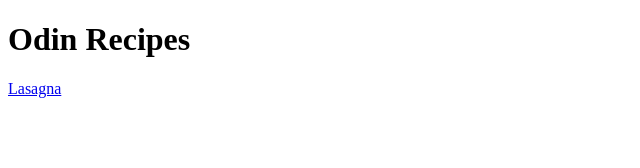
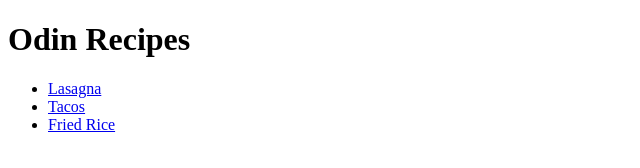
Before and after one commit to Llama0621/odin-recipes, a plain HTML site: page index.html in a window 1280 px wide. Shown: the whole page, without its empty margins (0-640 px from the left). Drawn offline with Linux system fonts and the light colour scheme.

Commit message:
Added the recipes to an unordered list to make it more organized

```diff
--- a/index.html
+++ b/index.html
@@ -7,6 +7,10 @@
 </head>
 <body>
     <h1>Odin Recipes</h1>
-    <a href="recipes/lasagna.html">Lasagna</a>
+    <ul>
+        <li><a href="recipes/lasagna.html">Lasagna</a></li>
+        <li><a href="recipes/tacos.html">Tacos</a></li>
+        <li><a href="recipes/friedRice.html">Fried Rice</a></li>
+    </ul>
 </body>
 </html>
```
